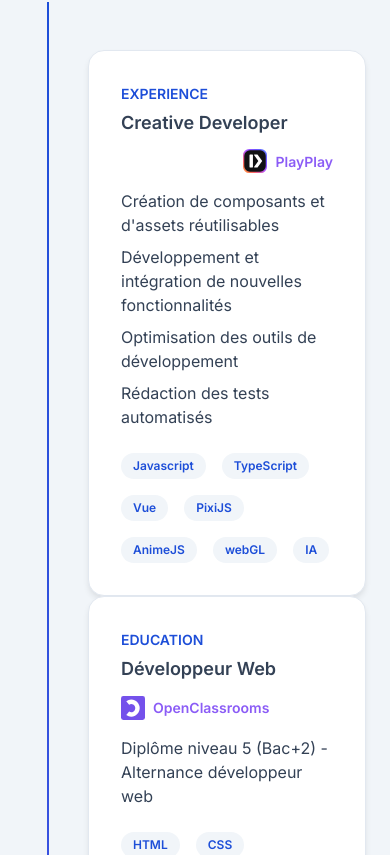
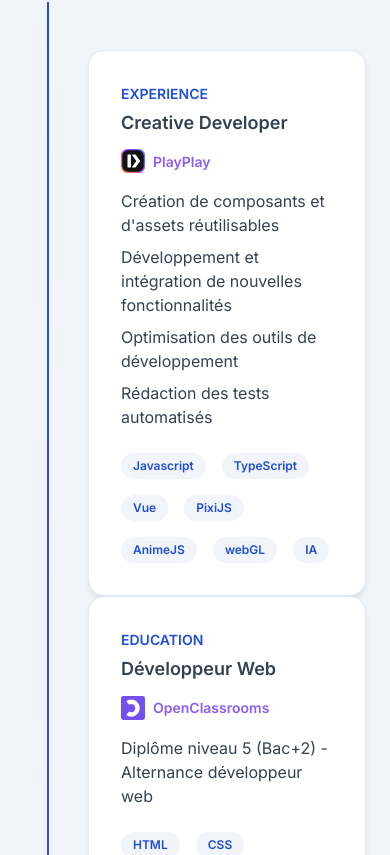
Before and after one commit to daddyjanno/Portfolio, a React (Vite) app: page / in a window 390 px wide. Shown: the part 10949-11804 px from the top of the page. Built offline with nearby package versions, Linux system fonts and the light colour scheme; no server answers.

Commit message:
change alignment in Timeline component

```diff
--- a/src/components/sections/Timeline/Timeline.module.scss
+++ b/src/components/sections/Timeline/Timeline.module.scss
@@ -219,6 +219,10 @@
     text-align: left !important;
   }
 
+  .companyWrapper {
+    justify-content: flex-start !important;
+  }
+
   .dot {
     left: calc(var(--spacing-md) - 6px);
   }
```
